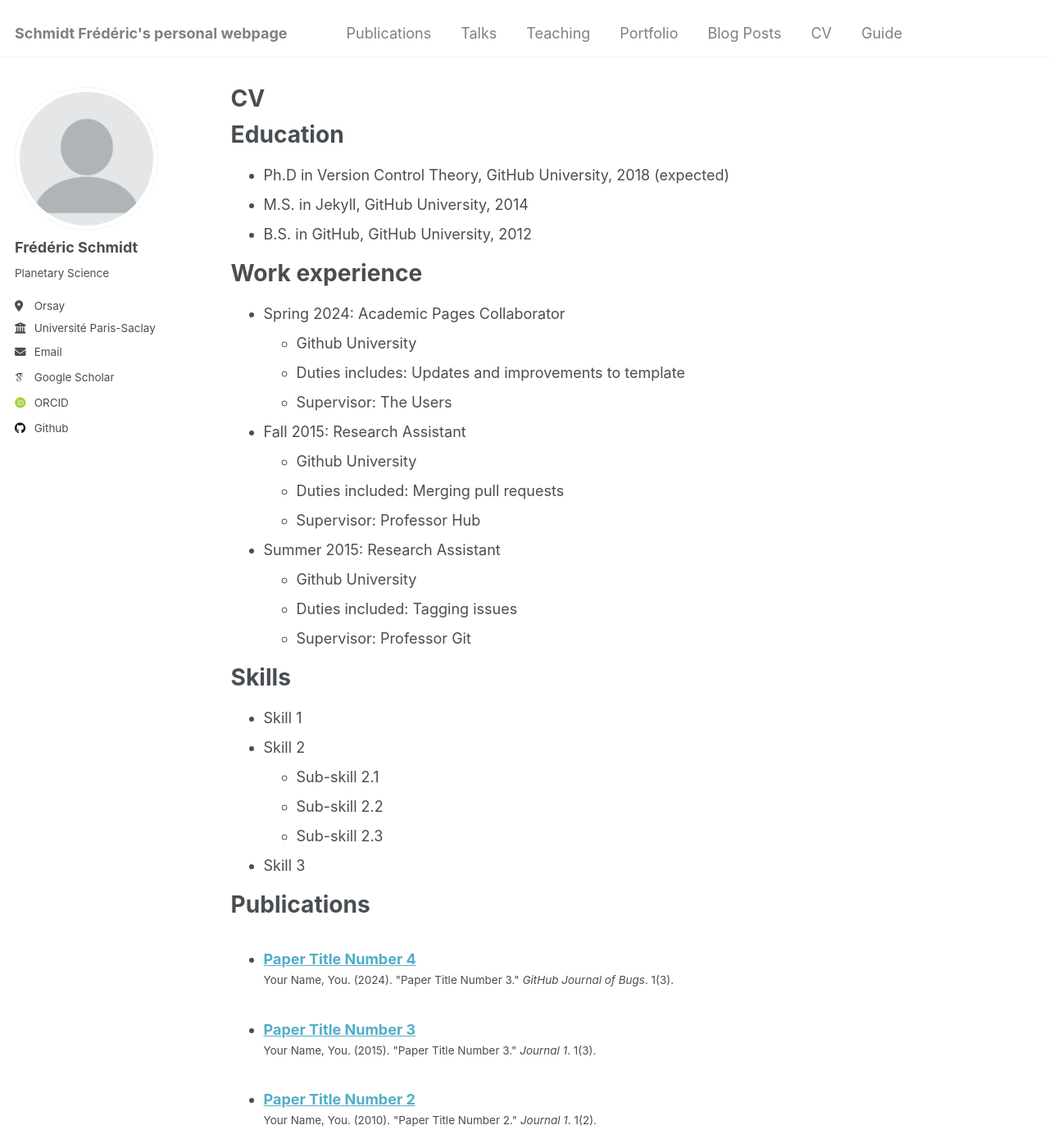
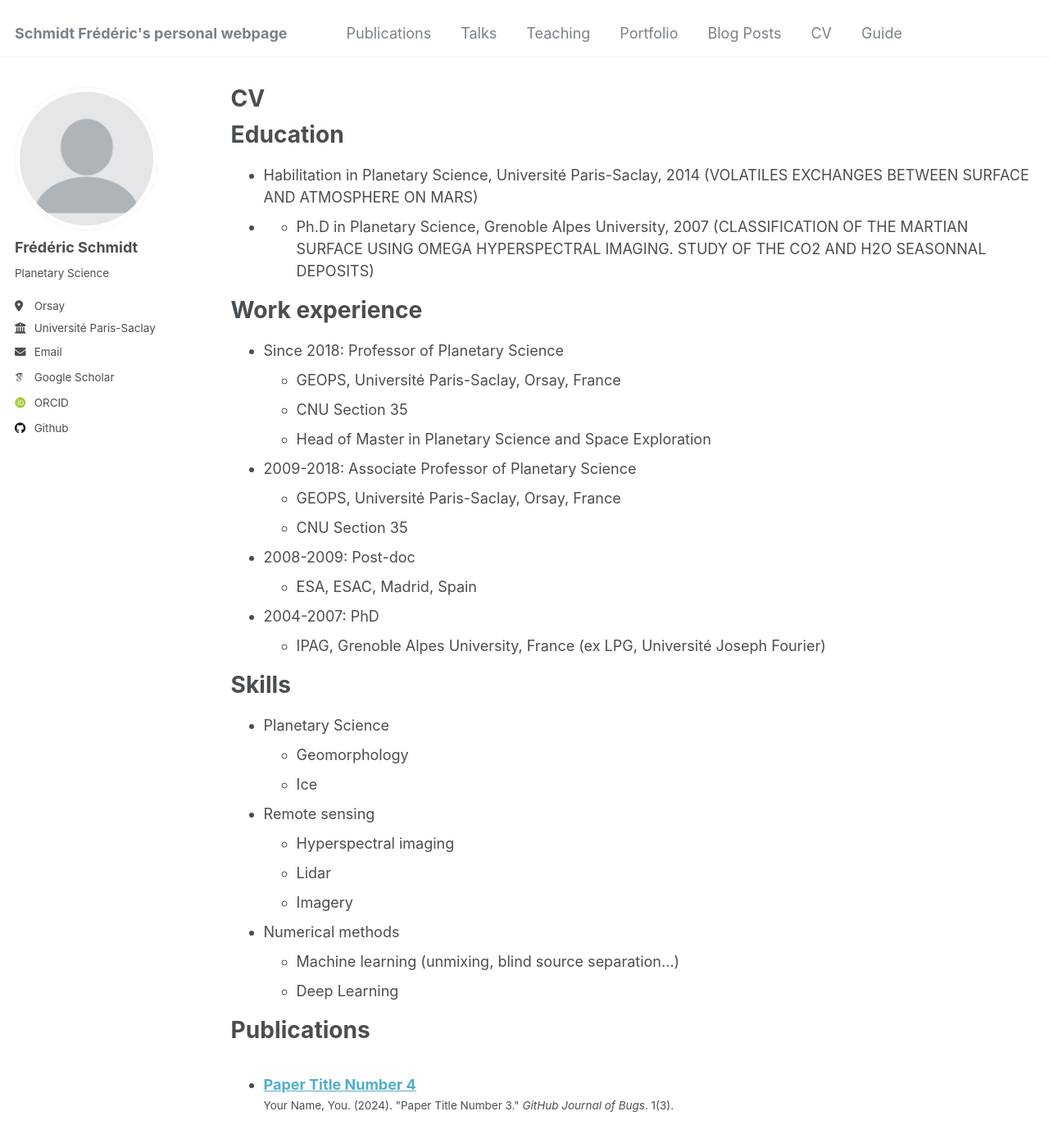
Before and after one commit to fredericschmidt/fredericschmidt.github.io, a Jekyll site: the page built from _pages/cv.md, in a window 1280 px wide and 1400 px high. Shown: the whole window at 82% size. Built offline with Jekyll 4.4.1, drawn with Linux system fonts in a browser that asks for light colours; some web fonts are replaced; some of the changed text lies outside the part shown.

Commit message:
Update cv.md

```diff
--- a/_pages/cv.md
+++ b/_pages/cv.md
@@ -11,35 +11,40 @@ redirect_from:
 
 Education
 ======
-* Ph.D in Version Control Theory, GitHub University, 2018 (expected)
-* M.S. in Jekyll, GitHub University, 2014
-* B.S. in GitHub, GitHub University, 2012
+* Habilitation in Planetary Science, Université Paris-Saclay, 2014 (VOLATILES EXCHANGES BETWEEN SURFACE AND ATMOSPHERE ON MARS)
+* * Ph.D in Planetary Science, Grenoble Alpes University, 2007 (CLASSIFICATION OF THE MARTIAN SURFACE USING OMEGA HYPERSPECTRAL IMAGING. STUDY OF THE CO2 AND H2O SEASONNAL DEPOSITS)
 
 Work experience
 ======
-* Spring 2024: Academic Pages Collaborator
-  * Github University
-  * Duties includes: Updates and improvements to template
-  * Supervisor: The Users
+* Since 2018: Professor of Planetary Science
+  * GEOPS, Université Paris-Saclay, Orsay, France
+  * CNU Section 35
+  * Head of Master in Planetary Science and Space Exploration
 
-* Fall 2015: Research Assistant
-  * Github University
-  * Duties included: Merging pull requests
-  * Supervisor: Professor Hub
 
-* Summer 2015: Research Assistant
-  * Github University
-  * Duties included: Tagging issues
-  * Supervisor: Professor Git
+* 2009-2018: Associate Professor of Planetary Science
+  * GEOPS, Université Paris-Saclay, Orsay, France
+  * CNU Section 35
+
+* 2008-2009: Post-doc
+  * ESA, ESAC, Madrid, Spain
+
+* 2004-2007: PhD
+  * IPAG, Grenoble Alpes University, France (ex LPG, Université Joseph Fourier)
+
 
 Skills
 ======
-* Skill 1
-* Skill 2
-  * Sub-skill 2.1
-  * Sub-skill 2.2
-  * Sub-skill 2.3
-* Skill 3
+* Planetary Science
+  * Geomorphology
+  * Ice
+* Remote sensing
+  * Hyperspectral imaging
+  * Lidar
+  * Imagery
+* Numerical methods
+  * Machine learning (unmixing, blind source separation...)
+  * Deep Learning
 
 Publications
 ======
@@ -61,4 +66,4 @@ Teaching
 
 Service and leadership
 ======
-* Currently signed in to 43 different slack teams
+* Currently scientific head of the Planetary Surface Pole (CNES/CNRS-INSU)
```
